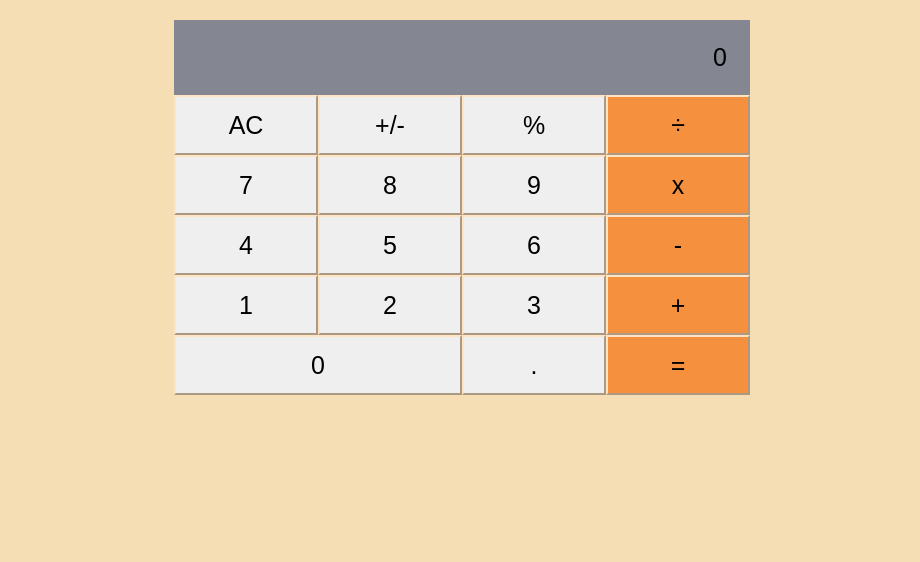
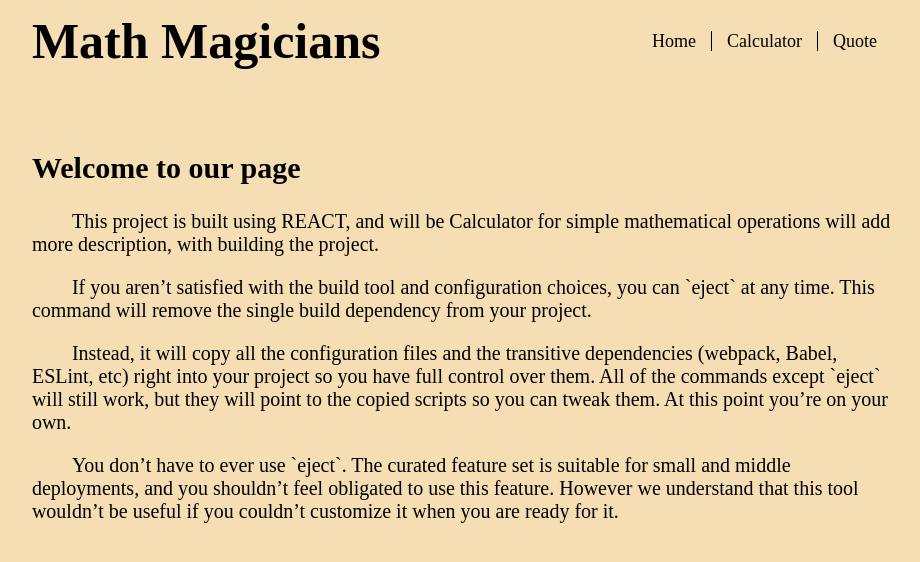
Before and after one commit to GintsM/Calculator, a React (Create React App) app: page / in a window 1280 px wide. Shown: the top 562 px of the page, without its empty margins (178-1098 px from the left). Built offline with nearby package versions, Linux system fonts and the light colour scheme.

Commit message:
Roueter and home, quote pages

```diff
--- a/package.json
+++ b/package.json
@@ -10,6 +10,7 @@
     "prop-types": "^15.7.2",
     "react": "^17.0.2",
     "react-dom": "^17.0.2",
+    "react-router-dom": "^6.0.2",
     "react-scripts": "4.0.3",
     "web-vitals": "^1.1.2"
   },
--- a/src/App.js
+++ b/src/App.js
@@ -1,14 +1,18 @@
-import React from 'react';
+import { BrowserRouter, Routes, Route } from 'react-router-dom';
 import Calculator from './components/Calculator';
+import Nav from './components/navbar';
+import Home from './components/Home';
+import Quote from './components/Quote';
 
-class App extends React.Component {
-  constructor(props) {
-    super(props);
-    this.state = {};
-  }
+const App = () => (
+  <BrowserRouter>
+    <Nav />
+    <Routes>
+      <Route exact path="/" element={<Home />} />
+      <Route path="/calculator" element={<Calculator />} />
+      <Route path="/quotes" element={<Quote />} />
+    </Routes>
+  </BrowserRouter>
+);
 
-  render() {
-    return <Calculator />;
-  }
-}
 export default App;
--- a/src/components/Calculator.js
+++ b/src/components/Calculator.js
@@ -29,6 +29,8 @@ function Calculator() {
     return 0;
   };
   return (
+    <div className="same">
+      <h2>Let&apos;s do some math!</h2>
       <div className="wrapper">
         <input className="input-field" readOnly value={display()} type="text" maxLength="0" />
         <div className="btn-wrapper">
@@ -61,6 +63,7 @@ function Calculator() {
           <Button value="=" className="btn light" onEvent={handler} />
         </div>
       </div>
+    </div>
   );
 }
 
--- /dev/null
+++ b/src/components/Home.js
@@ -0,0 +1,31 @@
+const Home = () => (
+  <div className="home">
+    <article>
+      <h2>Welcome to our page</h2>
+      <p>
+        This project is built using REACT, and will be Calculator for simple
+        mathematical operations will add more description, with building the project.
+      </p>
+      <p>
+        If you aren’t satisfied with the build tool and configuration choices, you
+        can `eject` at any time. This command will remove the single build dependency
+        from your project.
+      </p>
+      <p>
+        Instead, it will copy all the configuration files and the transitive dependencies
+        (webpack, Babel, ESLint, etc) right into your project so you have full control
+        over them. All of the commands except `eject` will still work, but they will
+        point to the copied scripts so you can tweak them. At this point you’re on your
+        own.
+      </p>
+      <p>
+        You don’t have to ever use `eject`. The curated feature set is suitable for small
+        and middle deployments, and you shouldn’t feel obligated to use this feature.
+        However we understand that this tool wouldn’t be useful if you couldn’t customize
+        it when you are ready for it.
+      </p>
+    </article>
+  </div>
+);
+
+export default Home;
--- /dev/null
+++ b/src/components/Quote.js
@@ -0,0 +1,15 @@
+const Quote = () => (
+  <div>
+    <article>
+      <h3>
+        All mathematicians share a sense of amazement
+        over the infinite deh3th and mysterious beauty and usefulness of mathematics.
+      </h3>
+      <p>
+        - MARTIN GARDNER
+      </p>
+    </article>
+  </div>
+);
+
+export default Quote;
--- /dev/null
+++ b/src/components/navbar.js
@@ -0,0 +1,14 @@
+import { Link } from 'react-router-dom';
+
+const Nav = () => (
+  <nav className="same">
+    <h1 className="heading">Math Magicians</h1>
+    <ul>
+      <Link to="/">Home</Link>
+      <Link to="/calculator">Calculator</Link>
+      <Link to="/quotes">Quote</Link>
+    </ul>
+  </nav>
+);
+
+export default Nav;
--- a/src/index.css
+++ b/src/index.css
@@ -6,7 +6,62 @@ body {
 }
 
 #root {
-  width: 45%;
+  display: flex;
+  flex-direction: column;
+  align-items: center;
+  width: 80%;
+}
+
+.same {
+  display: flex;
+  width: 84%;
+  padding: 12px 8%;
+  justify-content: space-between;
+  align-items: center;
+}
+
+h1 {
+  font-size: 50px;
+  margin: auto 0;
+}
+
+a {
+  padding: 0 15px;
+  border-left: 1px solid black;
+  font-size: large;
+  text-decoration: none;
+  color: black;
+}
+
+ul :first-child {
+  border: none;
+}
+
+div.same {
+  align-items: stretch;
+}
+
+h2 {
+  font-size: 30px;
+}
+
+.home {
+  width: 84%;
+  padding: 12px 8%;
+}
+
+article {
+  padding-top: 32px;
+}
+
+h3 {
+  font-size: 24px;
+  padding-top: 15%;
+}
+
+p {
+  text-indent: 40px;
+  font-size: 20px;
 }
 
 .btn {
@@ -27,6 +82,7 @@ body {
 }
 
 .wrapper {
+  width: 45%;
   margin-top: 20px;
 }
 
```
Also changed, not shown: 1 other file (tests, documents, lock files or other folders). Lines whose indentation alone changed are shown as unchanged.
